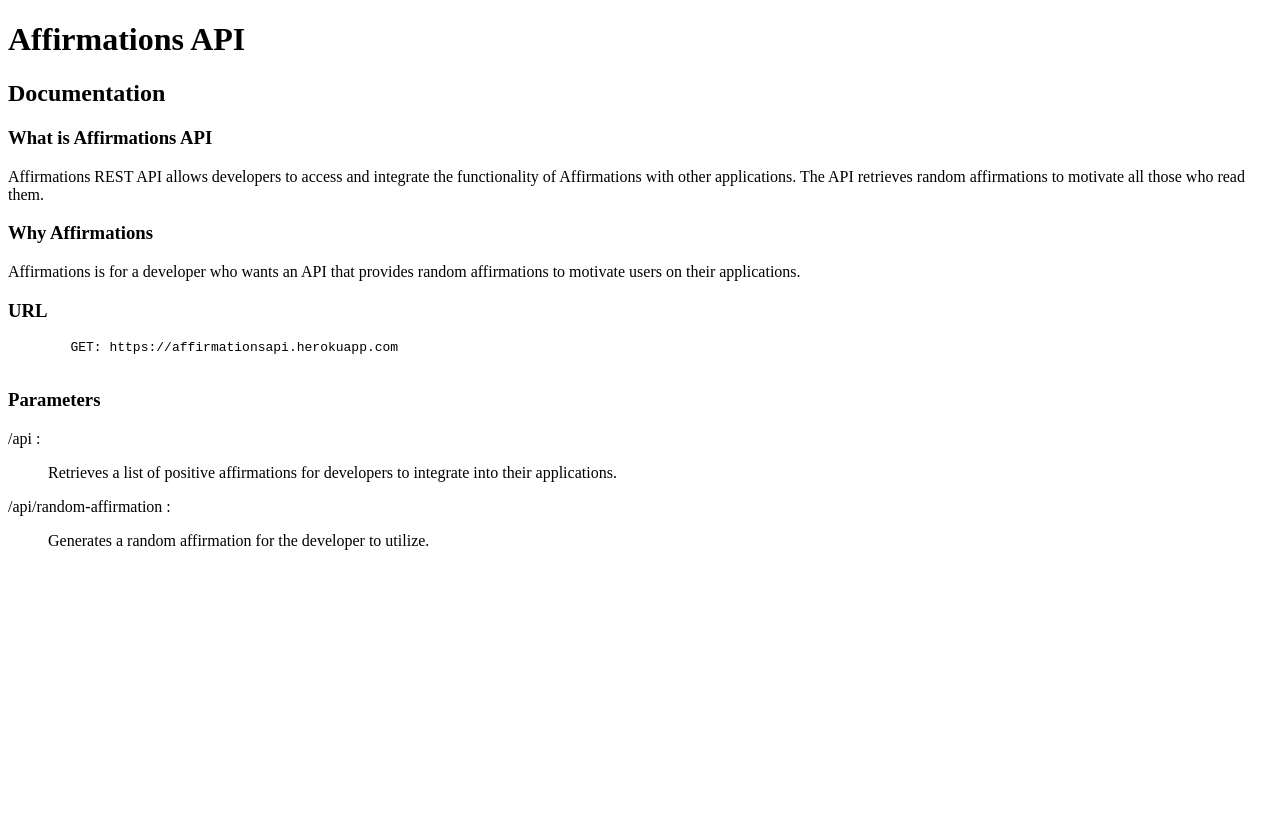
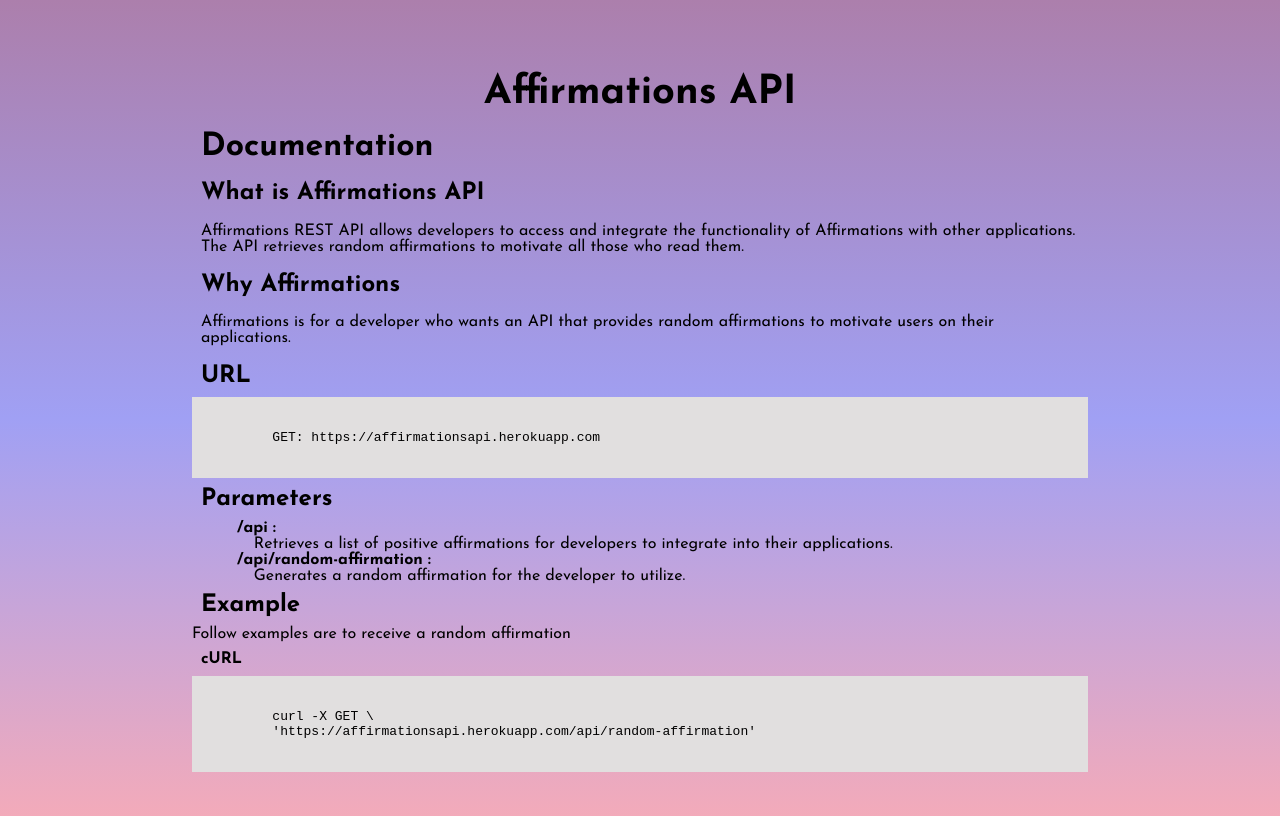
Before and after one commit to renjval12/AffirmationsAPI, a website: page index.html in a window 1280 px wide. Drawn offline with Linux system fonts and the light colour scheme.

Commit message:
update css

```diff
--- a/index.html
+++ b/index.html
@@ -6,39 +6,47 @@
     <meta http-equiv="X-UA-Compatible" content="IE=edge">
     <meta name="viewport" content="width=device-width, initial-scale=1.0">
     <title>Affirmations API</title>
+    <link rel="stylesheet" href="./style.css">
 </head>
 
 <body>
-    <h1>Affirmations API</h1>
-    <h2>Documentation</h2>
-    <h3>What is Affirmations API</h3>
-    <p>Affirmations REST API allows developers to access and integrate the functionality of Affirmations with other
+    <h1 class="gap">Affirmations API</h1>
+    <h2 class="gap">Documentation</h2>
+    <h3 class="gap">What is Affirmations API</h3>
+    <p class="gap">Affirmations REST API allows developers to access and integrate the functionality of Affirmations
+        with other
         applications. The API retrieves random affirmations to motivate all those who read them.</p>
-    <h3>Why Affirmations</h3>
-    <p>Affirmations is for a developer who wants an API that provides random affirmations to motivate users on their
+    <h3 class="gap">Why Affirmations</h3>
+    <p class="gap">Affirmations is for a developer who wants an API that provides random affirmations to motivate users
+        on their
         applications.</p>
-    <h3>URL</h3>
+    <h3 class="gap">URL</h3>
     <pre>
-        <span></span><span class="n">GET</span><span class="p">:</span> <span class="n">https</span><span class="p">:</span><span class="o">//</span><span class="n">affirmationsapi</span><span class="o">.</span><span class="n">herokuapp</span><span class="o">.</span><span class="n">com</span>
+        <span></span>
+        <span class="n">GET</span><span class="p">:</span> <span class="n">https</span><span class="p">:</span><span class="o">//</span><span class="n">affirmationsapi</span><span class="o">.</span><span class="n">herokuapp</span><span class="o">.</span><span class="n">com</span>
     </pre>
-    <h3>Parameters</h3>
-    <dl class="docutils">
+    <h3 class="gap">Parameters</h3>
+    <dl class="params">
         <dt>/api :</dt>
         <dd>
-            <p class="last">Retrieves a list of positive affirmations for developers to integrate into their applications.</p>
+            <p class="last">Retrieves a list of positive affirmations for developers to integrate into their
+                applications.</p>
         </dd>
     </dl>
-    <dl class="docutils">
+    <dl class="params">
         <dt>/api/random-affirmation :</dt>
         <dd>
             <p class="last">Generates a random affirmation for the developer to utilize.</p>
         </dd>
     </dl>
-    <p></p>
-    <h3></h3>
-    <p></p>
-    <h3></h3>
-    <p></p>
+    <h3 class="gap">Example</h3>
+    <p>Follow examples are to receive a random affirmation</p>
+    <h4 class="gap">cURL</h4>
+    <pre>
+        <span></span>
+        <span class="n">curl</span> <span class="o">-</span><span class="n">X</span> <span class="n">GET</span> \
+        <span class="s1">'https://affirmationsapi.herokuapp.com/api/random-affirmation'</span>
+        </pre>
 </body>
 
 </html>
--- /dev/null
+++ b/style.css
@@ -0,0 +1,53 @@
+@import url('https://fonts.googleapis.com/css2?family=Josefin+Sans:ital,wght@0,100;0,200;0,300;0,400;0,500;0,600;0,700;1,100;1,200;1,300;1,400;1,500;1,600;1,700&display=swap');
+
+* {
+    margin: 0;
+    padding: 0;
+    box-sizing: border-box;
+}
+
+body {
+    font-family: 'Josefin Sans', sans-serif;
+    display: flex;
+    flex-direction: column;
+    justify-content: center;
+    padding: 5% 15%;
+    background: linear-gradient(rgb(172, 127, 172), rgb(160, 160, 244), rgb(247, 171, 183));
+}
+
+.gap {
+    padding: 1%;
+}
+
+.params {
+    padding-left: 5%;
+}
+
+dt {
+    font-weight: 700;
+}
+
+.last {
+    padding-left:  2%;
+}
+
+h1 {
+    font-size: 2.5em;
+    font-weight: 700;
+    text-align: center;
+}
+
+h2 {
+    font-size: 2em;
+    font-weight: 700;
+}
+
+h3 {
+    font-weight: 700;
+    font-size: 1.5rem;
+}
+
+pre {
+    background: rgb(225, 223, 223);
+    padding: 2%;
+}
```
